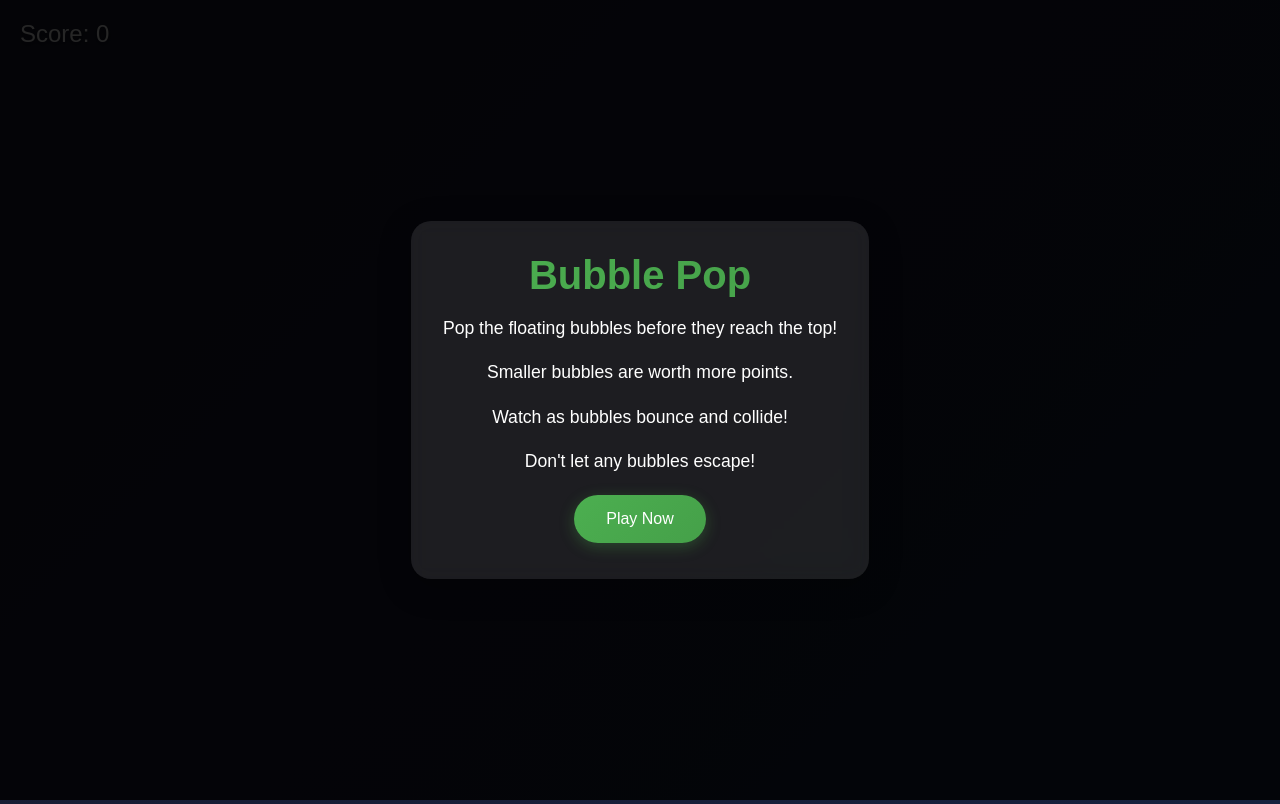
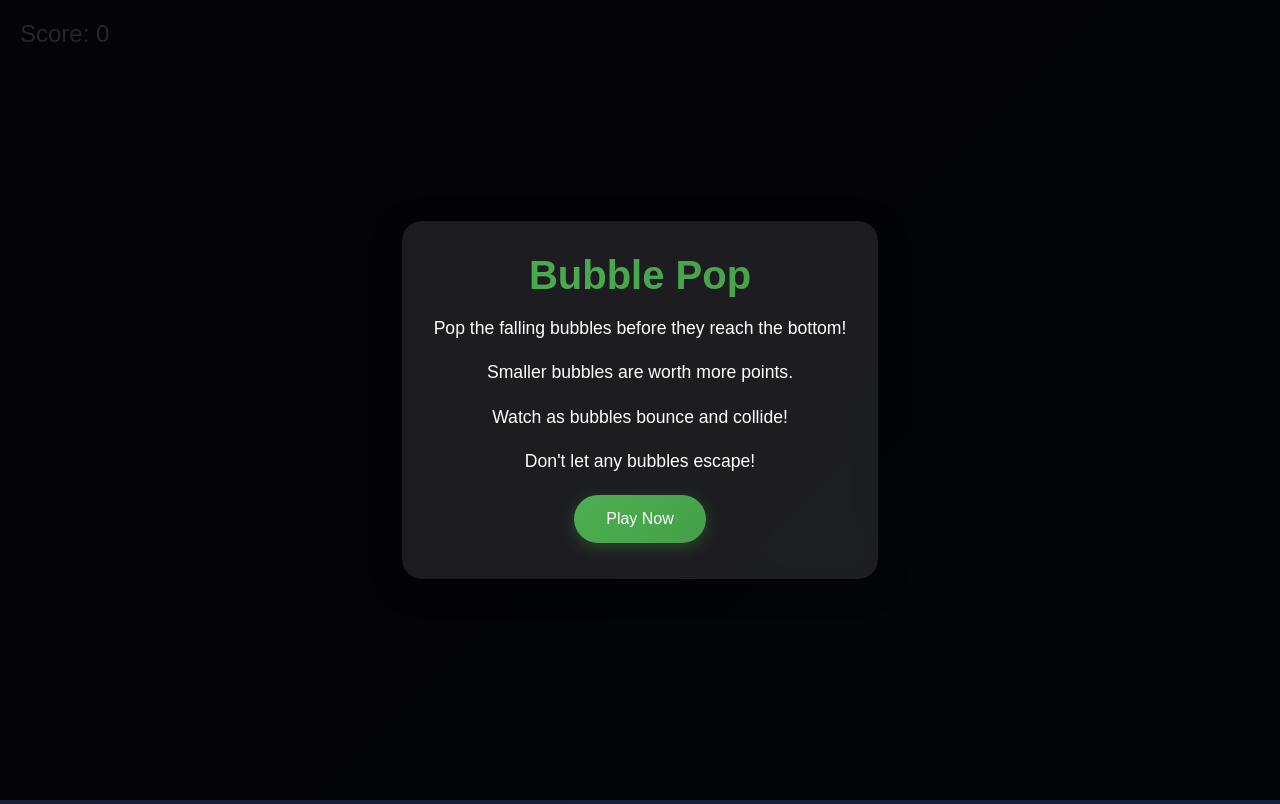
Before and after one commit to jeremehancock/AI-Game-Collection, a plain HTML site: page bubble-pop/index.html in a window 1280 px wide. Drawn offline with Linux system fonts and the light colour scheme.

Commit message:
updated bubble pop

```diff
--- a/bubble-pop/index.html
+++ b/bubble-pop/index.html
@@ -101,7 +101,7 @@
     <div id="startScreen" class="overlay">
         <div class="content">
             <h1>Bubble Pop</h1>
-            <p>Pop the floating bubbles before they reach the top!</p>
+            <p>Pop the falling bubbles before they reach the bottom!</p>
             <p>Smaller bubbles are worth more points.</p>
             <p>Watch as bubbles bounce and collide!</p>
             <p>Don't let any bubbles escape!</p>
```
